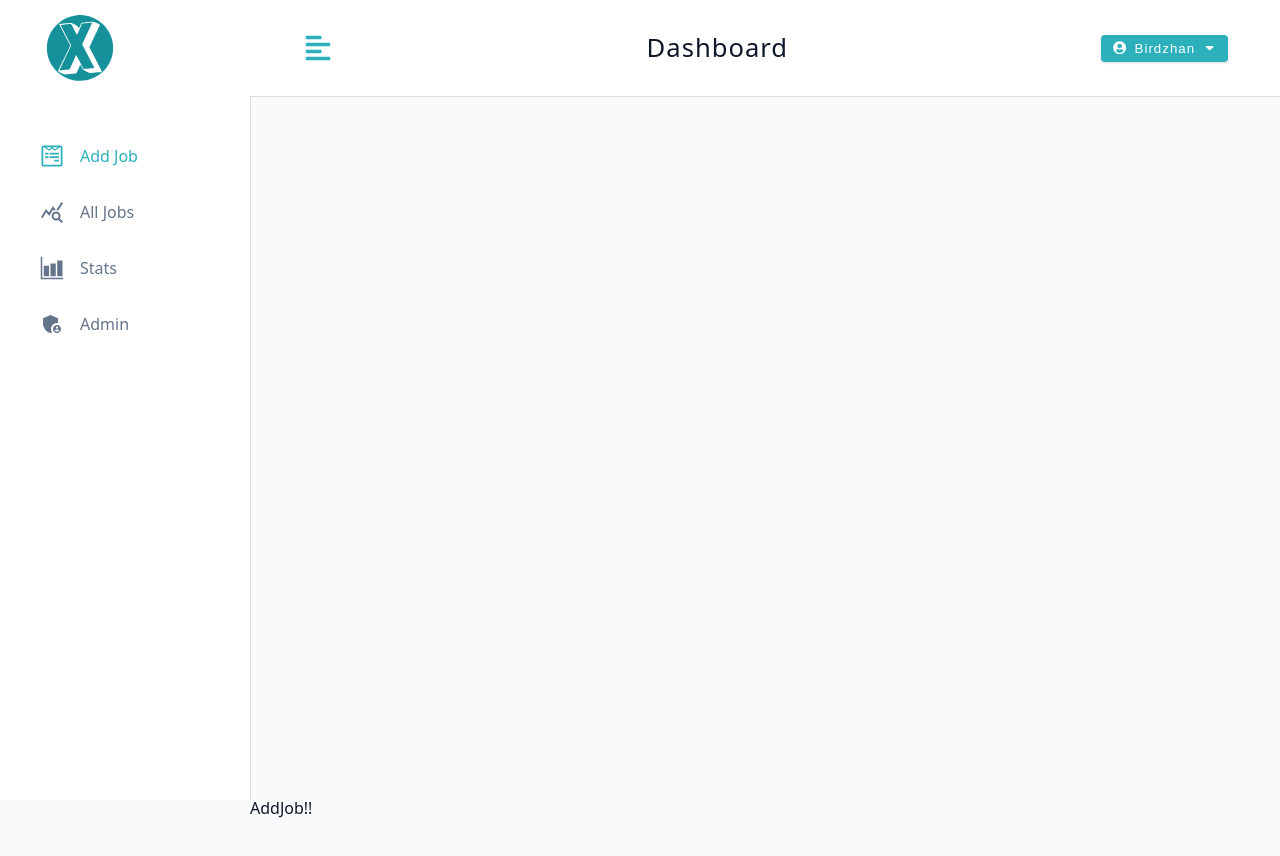
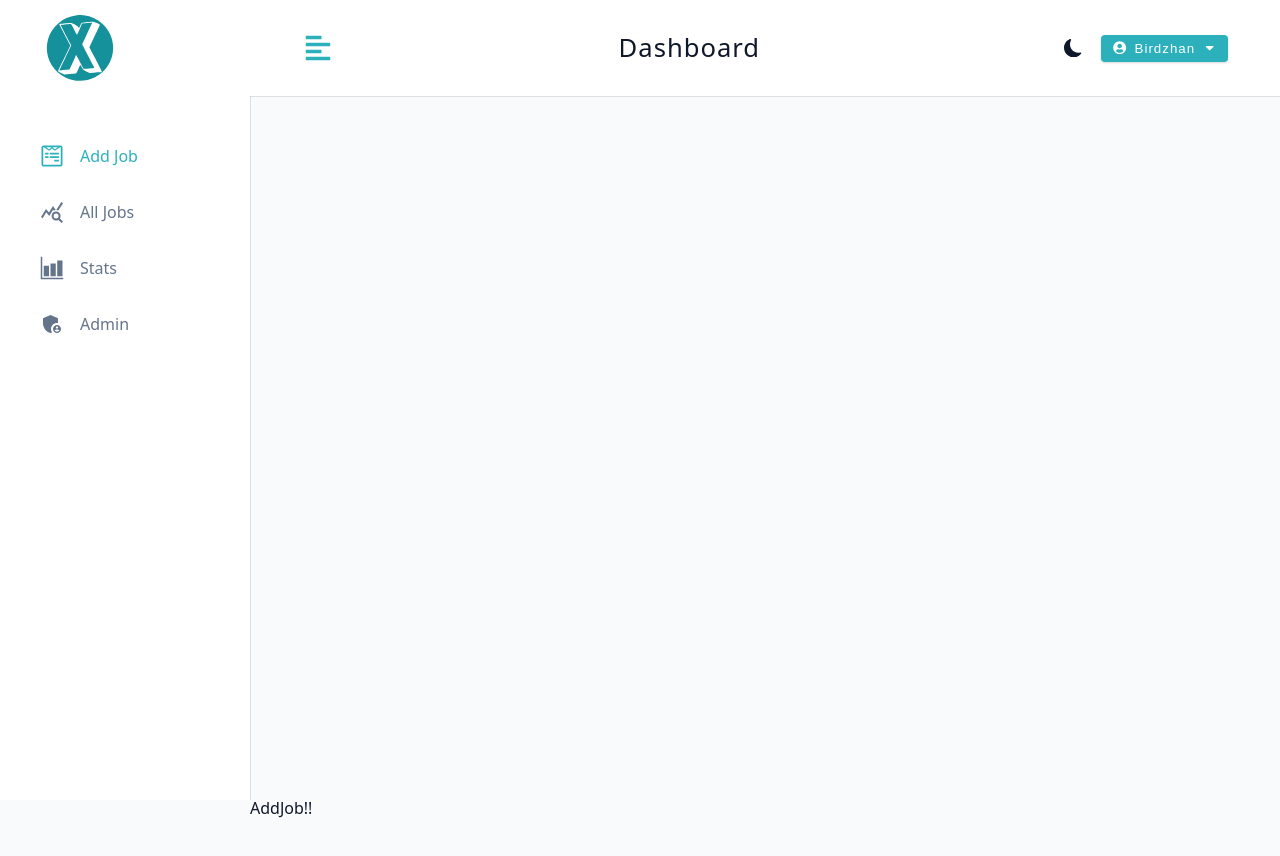
Before and after one commit to BircanAli/X-Joby, a React (Vite) app in the folder client/: page /dashboard in a window 1280 px wide. Shown: the top 856 px of the page. Built offline with nearby package versions, Linux system fonts and the light colour scheme.

Commit message:
theme toggle  logic

```diff
--- a/client/src/App.jsx
+++ b/client/src/App.jsx
@@ -12,6 +12,14 @@
   Profile,
   Admin,
 } from "./pages";
+
+export const checkDefaultTheme = () => {
+  const isDarkTheme = localStorage.getItem("darkTheme") === "true";
+  document.body.classList.toggle("dark-theme", isDarkTheme);
+  return isDarkTheme;
+};
+
+checkDefaultTheme();
 
 const router = createBrowserRouter([
   {
--- a/client/src/assets/wrappers/ThemeToggle.js
+++ b/client/src/assets/wrappers/ThemeToggle.js
@@ -1,4 +1,4 @@
-import styled from 'styled-components';
+import styled from "styled-components";
 
 const Wrapper = styled.button`
   background: transparent;
--- a/client/src/components/Navbar.jsx
+++ b/client/src/components/Navbar.jsx
@@ -3,6 +3,7 @@
 import Logo from "./Logo";
 import { useDashboardContext } from "../pages/DashboardLayout";
 import LogoutContainer from "./LogoutContainer";
+import ThemeToggle from "./ThemeToggle";
 
 const Navbar = () => {
   const { toggleSidebar } = useDashboardContext();
@@ -17,6 +18,7 @@
           <h4 className="logo-text">dashboard</h4>
         </div>
         <div className="btn-container">
+          <ThemeToggle />
           <LogoutContainer />
         </div>
       </div>
--- /dev/null
+++ b/client/src/components/ThemeToggle.jsx
@@ -0,0 +1,18 @@
+import Wrapper from "../assets/wrappers/ThemeToggle";
+import { BsFillSunFill, BsFillMoonFill } from "react-icons/bs";
+import { useDashboardContext } from "../pages/DashboardLayout";
+
+const ThemeToggle = () => {
+  const { isDarkTheme, toggleDarkTheme } = useDashboardContext();
+
+  return (
+    <Wrapper onClick={toggleDarkTheme}>
+      {isDarkTheme ? (
+        <BsFillSunFill className="toggle-icon" />
+      ) : (
+        <BsFillMoonFill className="toggle-icon" />
+      )}
+    </Wrapper>
+  );
+};
+export default ThemeToggle;
--- a/client/src/pages/DashboardLayout.jsx
+++ b/client/src/pages/DashboardLayout.jsx
@@ -2,6 +2,7 @@
 import Wrapper from "../assets/wrappers/Dashboard";
 import { BigSidebar, Navbar, SmallSidebar } from "../components";
 import { createContext, useContext, useState } from "react";
+import { checkDefaultTheme } from "../App";
 
 const DashboardContext = createContext();
 
@@ -9,10 +10,13 @@
   // temp
   const user = { name: "birdzhan" };
   const [showSidebar, setShowSidebar] = useState(false);
-  const [isDarkTheme, setDarkTheme] = useState(false);
+  const [isDarkTheme, setDarkTheme] = useState(checkDefaultTheme());
 
   const toggleDarkTheme = () => {
-    console.log("toggle dark theme");
+    const newDarkTheme = !isDarkTheme;
+    setDarkTheme(newDarkTheme);
+    document.body.classList.toggle("dark-theme", newDarkTheme);
+    localStorage.setItem("darkTheme", newDarkTheme);
   };
   const toggleSidebar = () => {
     setShowSidebar(!showSidebar);
```
Also changed, not shown: package.json (added, +12 -0 lines), 1 other file (tests, documents, lock files or other folders).
